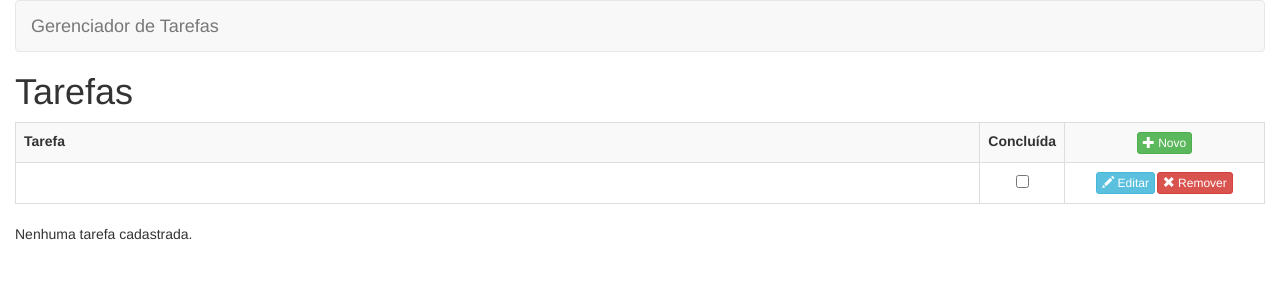
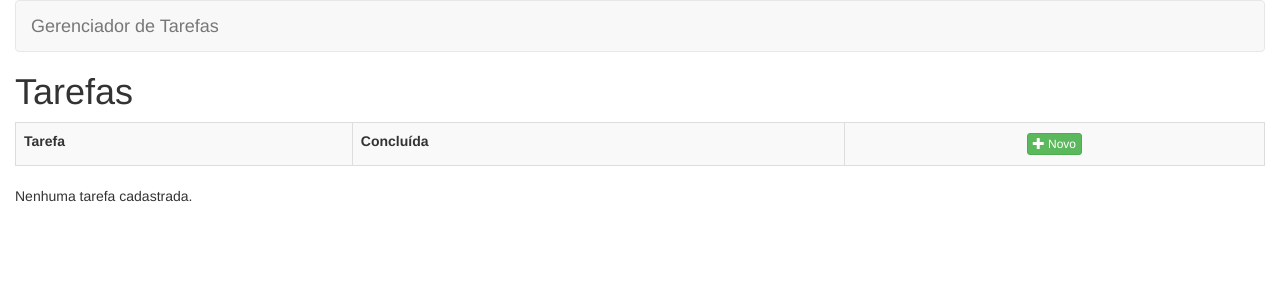
Before and after one commit to alanbritodossantos/GerenciadorDeProjetos, an Angular app in the folder gerenciador-de-tarefas/: page /tarefas/listar in a window 1280 px wide. Shown: the top 300 px of the page. Built offline with nearby package versions, Linux system fonts and the light colour scheme.

Commit message:
implementado a listagem de tarefas p2

```diff
--- a/gerenciador-de-tarefas/src/app/tarefas/listar/listar-tarefa.component.html
+++ b/gerenciador-de-tarefas/src/app/tarefas/listar/listar-tarefa.component.html
@@ -11,12 +11,15 @@
         </a>
       </th>
     </tr>
-    <tr>
-      <td>
-
+    <tr *ngFor="let tarefa of tarefas">
+      <td
+        [class.success]="!tarefa.concluida">
+          {{tarefa.nome}}
       </td>
       <td style="width: 70px" class="text-center">
-        <input type="checkbox">
+        <input type="checkbox"
+          [value]="tarefa.id"
+          [checked]="tarefa.concluida">
       </td>
       <td class="text-center" style="width: 200px;">
         <a title="Editar" alt="Editar" class="btn btn-xs btn-info">
@@ -30,4 +33,4 @@
   </tbody>
 </table>
 
-<p>Nenhuma tarefa cadastrada.</p>
+<p *ngIf="tarefas.length==0">Nenhuma tarefa cadastrada.</p>
--- a/gerenciador-de-tarefas/src/app/tarefas/listar/listar-tarefa.component.ts
+++ b/gerenciador-de-tarefas/src/app/tarefas/listar/listar-tarefa.component.ts
@@ -13,6 +13,12 @@
 
   ngOnInit(): void {
     this.tarefas = this.listarTodos();
+
+    // teste listagem
+    // this.tarefas = [
+    //   new Tarefa(1, "Tarefa 1", true),
+    //   new Tarefa(2, "Tarefa 2", false)
+    // ]
   }
 
   listarTodos(): Tarefa[] {
```
